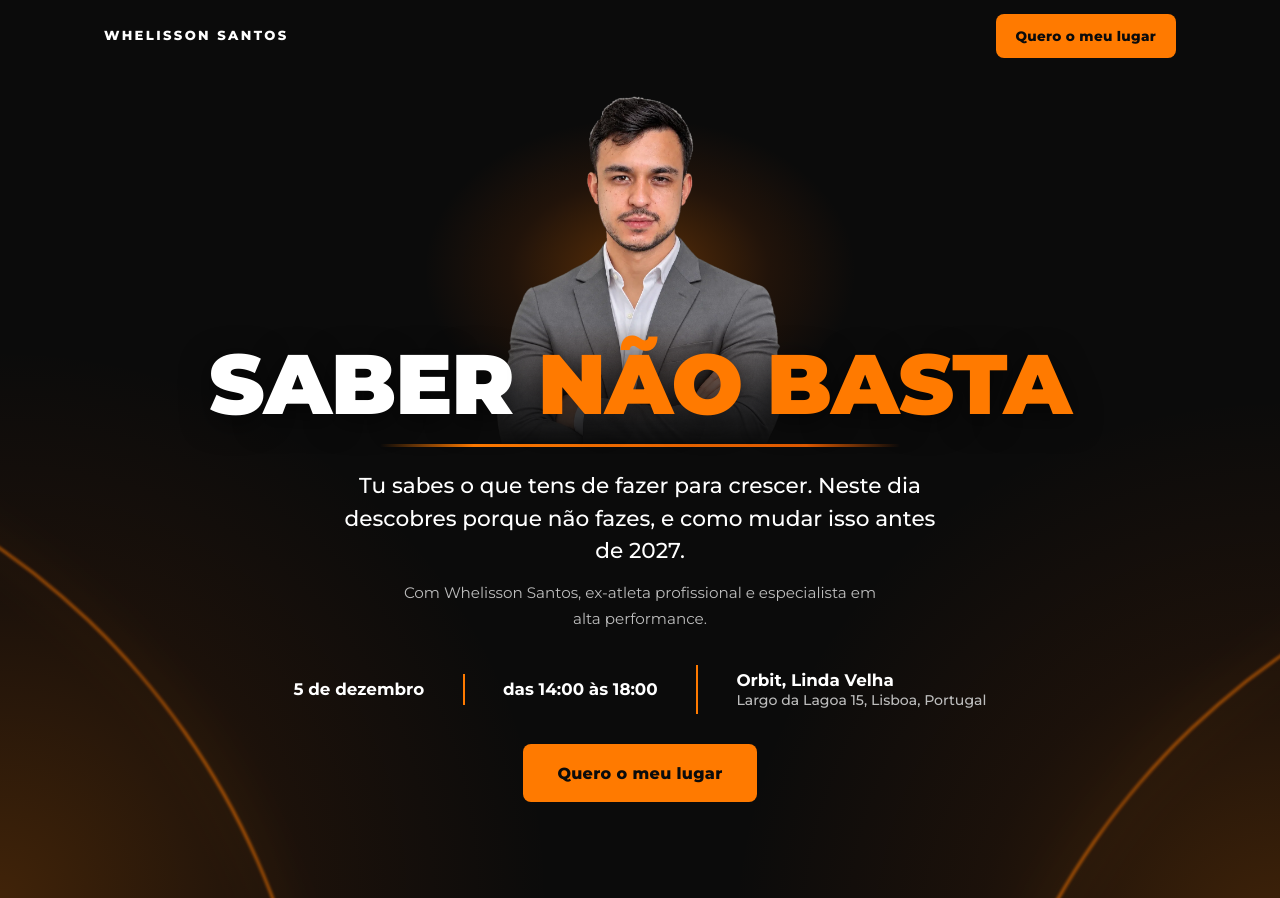
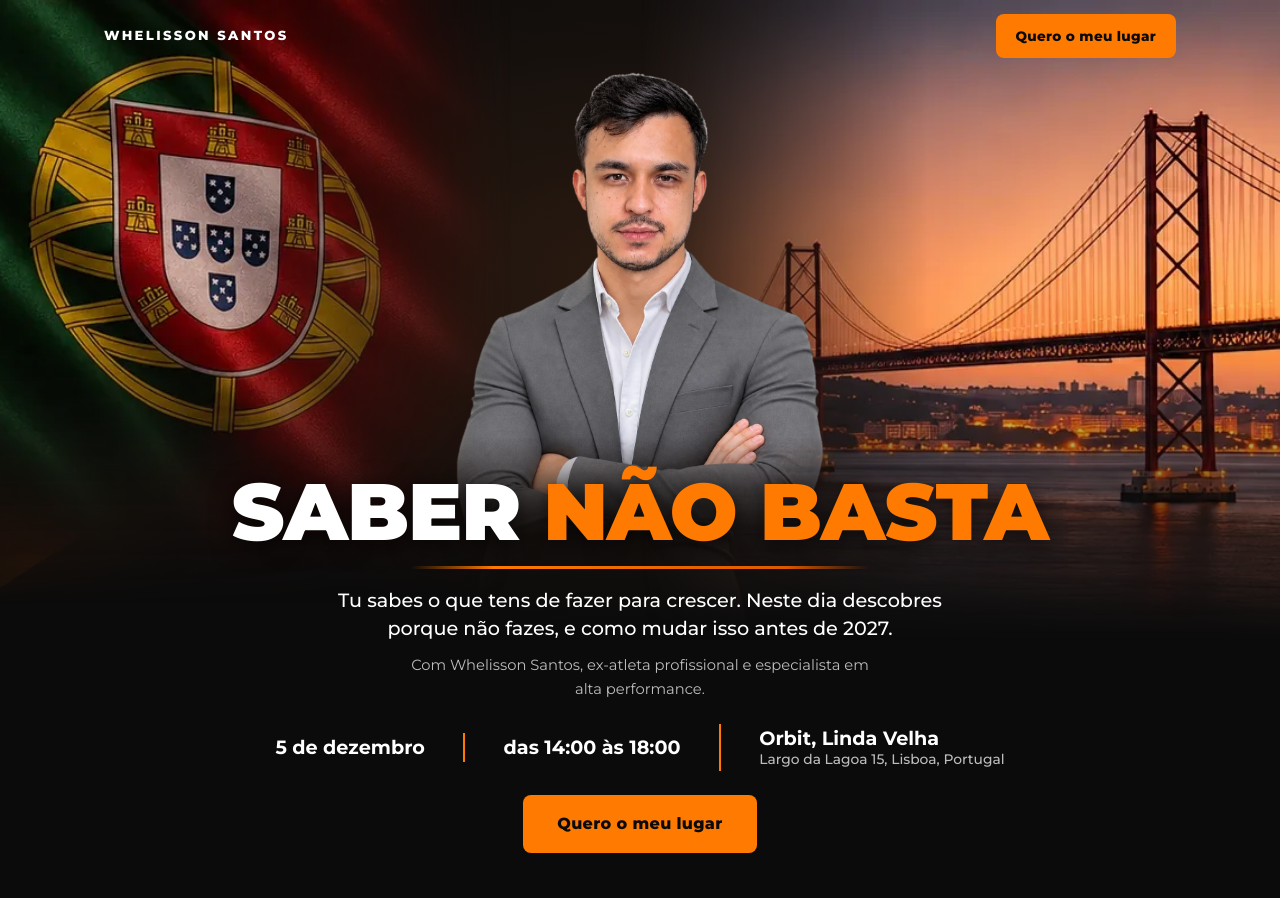
Before and after one commit to siqueirawhelisson-design/saber-nao-basta, a plain HTML site: page index.html in a window 1280 px wide. Shown: the top 898 px of the page. Drawn offline with Linux system fonts and the light colour scheme.

Commit message:
Hero refeito com a composição do banner (bandeira, ponte, proporções)
Co-Authored-By: Claude Opus 5.5 <noreply@anthropic.com>
Claude-Session: https://claude.ai/code/session_01LfWUhkG3XWQgXGgZpT5eEM

```diff
--- a/index.html
+++ b/index.html
@@ -93,38 +93,48 @@ p{max-width:60ch;text-wrap:pretty}
 .brilho::after{right:max(-65vw,-550px);bottom:max(-70vw,-600px)}
 .sec > .wrap,.hero > .wrap{position:relative;z-index:1}
 
-/* ---------- 1. Hero (composição do banner: foto ao centro, título a sobrepor a base) ---------- */
-.hero{position:relative;padding:76px 0 clamp(56px,8vw,96px);overflow:hidden;text-align:center}
-/* arcos de luz laranja nos cantos, como no banner */
-.hero__arco{position:absolute;pointer-events:none;z-index:0;border-radius:50%;border:2px solid transparent;
-  border-top-color:rgba(255,122,0,.85);filter:blur(1.5px) drop-shadow(0 0 18px rgba(255,122,0,.55))}
-.hero__arco--e{width:150vw;max-width:1500px;aspect-ratio:1;left:-118%;top:84%;transform:rotate(38deg)}
-.hero__arco--d{width:150vw;max-width:1500px;aspect-ratio:1;right:-118%;top:90%;transform:rotate(-38deg)}
+/* ---------- 1. Hero (réplica da composição do banner) ---------- */
+.hero{position:relative;min-height:100svh;padding:72px 0 clamp(40px,5vw,64px);overflow:hidden;text-align:center;
+  display:flex;flex-direction:column;justify-content:flex-end;
+  background:radial-gradient(70% 55% at 50% 30%,#2a1a10 0%,transparent 70%),var(--preto)}
+/* bandeira (esquerda) e ponte (direita), tiradas do banner, a fundir no preto */
+.hero__lado{position:absolute;top:0;z-index:0;pointer-events:none;background-size:cover;background-repeat:no-repeat}
+.hero__lado--e{left:0;width:40%;height:66%;background-image:url(assets/img/bandeira.webp);background-position:right top;
+  -webkit-mask-image:linear-gradient(90deg,#000 45%,transparent),linear-gradient(#000 55%,transparent);-webkit-mask-composite:source-in;
+  mask-image:linear-gradient(90deg,#000 45%,transparent),linear-gradient(#000 55%,transparent);mask-composite:intersect}
+.hero__lado--d{right:0;width:50%;height:70%;background-image:url(assets/img/ponte.webp);background-position:left top;
+  -webkit-mask-image:linear-gradient(270deg,#000 55%,transparent),linear-gradient(#000 55%,transparent);-webkit-mask-composite:source-in;
+  mask-image:linear-gradient(270deg,#000 55%,transparent),linear-gradient(#000 55%,transparent);mask-composite:intersect}
+/* arcos de luz laranja nos cantos de baixo */
+.hero__arco{position:absolute;pointer-events:none;z-index:0;border-radius:50%;border:3px solid transparent;
+  border-top-color:rgba(255,122,0,.9);filter:blur(2px) drop-shadow(0 0 22px rgba(255,122,0,.6))}
+.hero__arco--e{width:120vw;max-width:1400px;aspect-ratio:1;left:-100%;top:78%;transform:rotate(40deg)}
+.hero__arco--d{width:120vw;max-width:1400px;aspect-ratio:1;right:-100%;top:82%;transform:rotate(-40deg)}
 .hero .wrap{display:flex;flex-direction:column;align-items:center}
-.hero__figura{position:relative;width:min(78vw,520px);margin:0 auto}
-.hero__figura::before{content:"";position:absolute;inset:6% -25% 10%;border-radius:50%;z-index:-1;
-  background:radial-gradient(closest-side,rgba(255,122,0,.34),rgba(224,90,0,.1) 60%,transparent)}
-.hero__figura img{width:100%;-webkit-mask-image:linear-gradient(#000 62%,transparent 96%);mask-image:linear-gradient(#000 62%,transparent 96%)}
-.hero h1{position:relative;margin-top:-16%;font-weight:900;text-transform:uppercase;letter-spacing:-.01em;line-height:.95;
-  font-size:clamp(2.6rem,12vw,6rem);text-shadow:0 6px 30px rgba(0,0,0,.6)}
+.hero__figura{position:relative;width:min(88vw,430px);margin:0 auto}
+.hero__figura img{width:100%;-webkit-mask-image:linear-gradient(#000 78%,transparent 99%);mask-image:linear-gradient(#000 78%,transparent 99%)}
+.hero h1{position:relative;margin-top:-9%;font-weight:900;text-transform:uppercase;letter-spacing:-.01em;line-height:.95;
+  font-size:clamp(2.5rem,11.5vw,5.5rem);text-shadow:0 4px 24px rgba(0,0,0,.7)}
 .hero h1 span{display:block}
-.hero .filete{margin:20px auto 0;width:min(70%,520px);height:3px;border-radius:3px}
-.hero__sub{margin:22px auto 0;font-size:clamp(1.05rem,1.8vw,1.35rem);font-weight:500;line-height:1.5;max-width:46ch}
-.hero__com{margin:14px auto 0;font-size:.95rem;max-width:48ch}
-.hero__dados{display:flex;flex-direction:column;align-items:center;gap:0;margin-top:30px;font-weight:700;font-size:1.05rem;line-height:1.35}
-.hero__dados > div{padding:12px 0}
+.hero .filete{margin:16px auto 0;width:min(56%,620px);height:3px;border-radius:3px}
+.hero__sub{margin:18px auto 0;font-size:clamp(1rem,1.5vw,1.3rem);font-weight:500;line-height:1.45;max-width:52ch}
+.hero__com{margin:10px auto 0;font-size:.92rem;max-width:56ch}
+.hero__dados{display:flex;flex-direction:column;align-items:center;margin-top:22px;font-weight:700;font-size:clamp(1rem,1.5vw,1.3rem);line-height:1.3}
+.hero__dados > div{padding:10px 0}
 .hero__dados > div + div{border-top:2px solid var(--laranja);border-image:linear-gradient(90deg,transparent 35%,var(--laranja) 35% 65%,transparent 65%) 1}
-.hero__dados small{display:block;font-weight:500;font-size:.88rem;color:var(--cinza)}
-.hero .btn{margin-top:30px}
+.hero__dados small{display:block;font-weight:500;font-size:.72em;color:var(--cinza)}
+.hero .btn{margin-top:24px}
+@media (max-width:759px){
+  .hero__lado--e{width:60%;height:46%;opacity:.8}
+  .hero__lado--d{width:60%;height:42%;opacity:.8}
+}
 @media (min-width:760px){
-  .hero{padding-top:96px}
-  .hero__figura{width:clamp(250px,36svh,460px)}
-  .hero__arco--e{left:-92%;top:46%}
-  .hero__arco--d{right:-92%;top:58%}
-  .hero h1{margin-top:-11%;font-size:min(6.6vw,6rem)}
+  /* proporções do banner: figura ~1/3 da largura, título ~2/3 */
+  .hero__figura{width:min(34vw,46svh,640px)}
+  .hero h1{margin-top:-8%;font-size:min(6.4vw,10svh,7rem);white-space:nowrap}
   .hero h1 span{display:inline}
-  .hero__dados{flex-direction:row;align-items:center;gap:0;margin-top:34px}
-  .hero__dados > div{padding:4px clamp(20px,3vw,40px)}
+  .hero__dados{flex-direction:row;align-items:center}
+  .hero__dados > div{padding:2px clamp(20px,3vw,44px)}
   .hero__dados > div + div{border-top:0;border-image:none;border-left:2px solid var(--laranja)}
   .hero__dados > div:last-child{text-align:left}
 }
@@ -236,7 +246,8 @@ p{max-width:60ch;text-wrap:pretty}
 
   <!-- 1. TOPO -->
   <section class="hero" id="hero">
-    <div class="brilho" aria-hidden="true"></div>
+    <span class="hero__lado hero__lado--e" aria-hidden="true"></span>
+    <span class="hero__lado hero__lado--d" aria-hidden="true"></span>
     <span class="hero__arco hero__arco--e" aria-hidden="true"></span>
     <span class="hero__arco hero__arco--d" aria-hidden="true"></span>
     <div class="wrap">
```
Also changed, not shown: assets/img/bandeira.webp (added), assets/img/ponte.webp (added).
